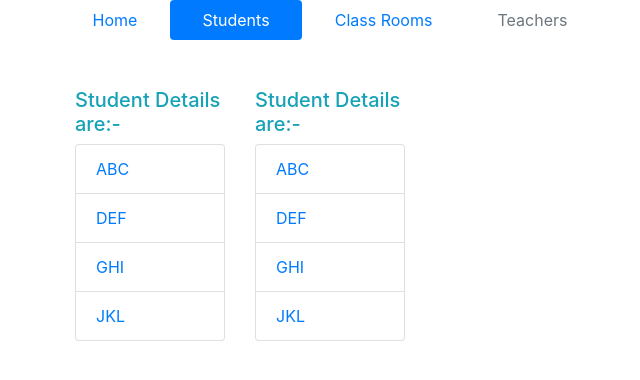
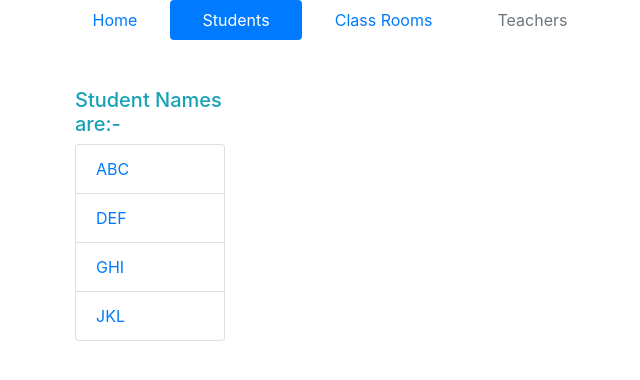
Before and after one commit to TestDeveloperAng/School-App-Routes, an Angular app: page /students in a window 1280 px wide. Shown: the top 380 px of the page, without its empty margins (310-950 px from the left). Built offline with nearby package versions, Linux system fonts and the light colour scheme.

Commit message:
2 files modified

```diff
--- a/src/app/app.module.ts
+++ b/src/app/app.module.ts
@@ -15,6 +15,7 @@ import { StudentComponent } from './students/student/student.component';
 const appRoutes = [
   {path : '', component : HomeComponent},
   {path : 'students', component : StudentsComponent},
+  {path : 'students/:id', component : StudentComponent},
   {path : 'classrooms', component : ClassroomsComponent},
   {path : 'teachers', component : TeachersComponent},
 ]
--- a/src/app/students/students.component.html
+++ b/src/app/students/students.component.html
@@ -1,7 +1,7 @@
 <div class="container">
 	<div class="row">
 		<div class="col-4">
-      <h5 class="text-info">Student Details are:-</h5>
+      <h5 class="text-info">Student Names are:-</h5>
         <div class="list-group">
           <a
             [routerLink]="['/students', student.id]"
@@ -14,16 +14,7 @@
     </div>
 
     <div class="col-4">
-      <h5 class="text-info">Student Details are:-</h5>
-        <div class="list-group">
-          <a
-            [routerLink]="['/students', student.id]"
-            href="#"
-            class="list-group-item"
-            *ngFor="let student of students">
-            {{ student.name }}
-          </a>
-      </div>
+      <router-outlet></router-outlet>
     </div>
 	</div>
 </div>
```
